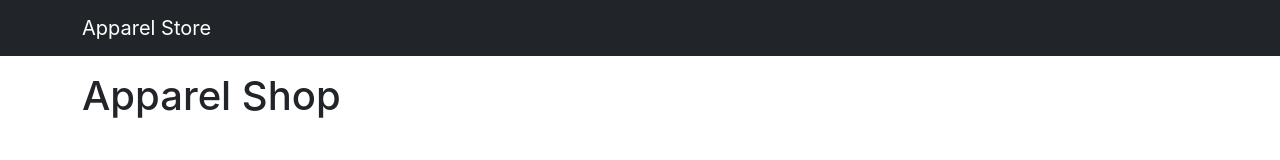
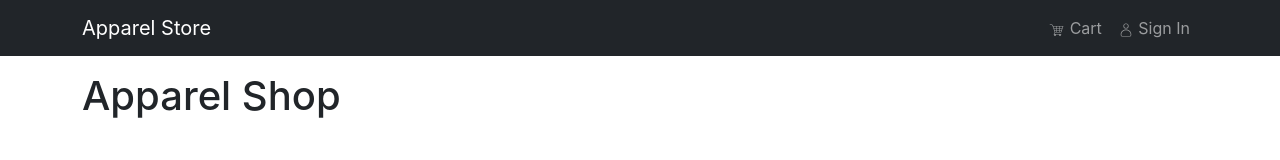
Before and after one commit to sjbenenate/apparel_store, a React (Create React App) app in the folder ui/: page / in a window 1280 px wide. Shown: the top 160 px of the page. Built offline with nearby package versions, Linux system fonts and the light colour scheme.

Commit message:
header fixes

```diff
--- a/ui/src/components/header.jsx
+++ b/ui/src/components/header.jsx
@@ -6,18 +6,18 @@ import { CiUser } from 'react-icons/ci';
 
 export const Header = () => {
   return (
-    <Navbar expand="md" variant="dark" bg="dark" collapseOnSelect>
+    <Navbar expand="md" data-bs-theme="dark" bg="dark" collapseOnSelect>
       <Container>
         <Navbar.Brand href="/">Apparel Store</Navbar.Brand>
         <Navbar.Toggle aria-controls="basic-navbar-nav" />
         <Navbar.Collapse id="basic-navbar-nav">
           <Nav className="ms-auto">
-            <Nav.Item href="/cart">
+            <Nav.Link href="/cart">
               <GiShoppingCart /> Cart
-            </Nav.Item>
-            <Nav.Item href="/user">
-              <CiUser /> Login
-            </Nav.Item>
+            </Nav.Link>
+            <Nav.Link href="/login">
+              <CiUser /> Sign In
+            </Nav.Link>
           </Nav>
         </Navbar.Collapse>
       </Container>
```
